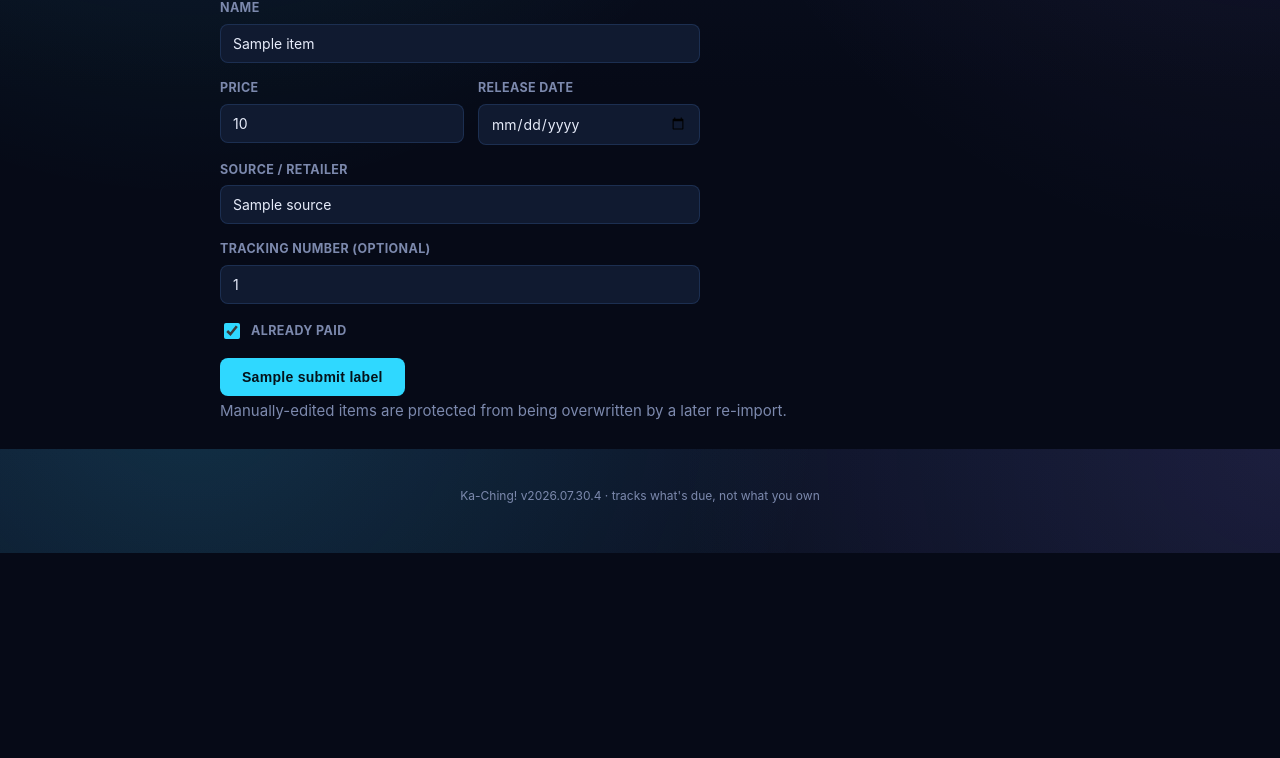
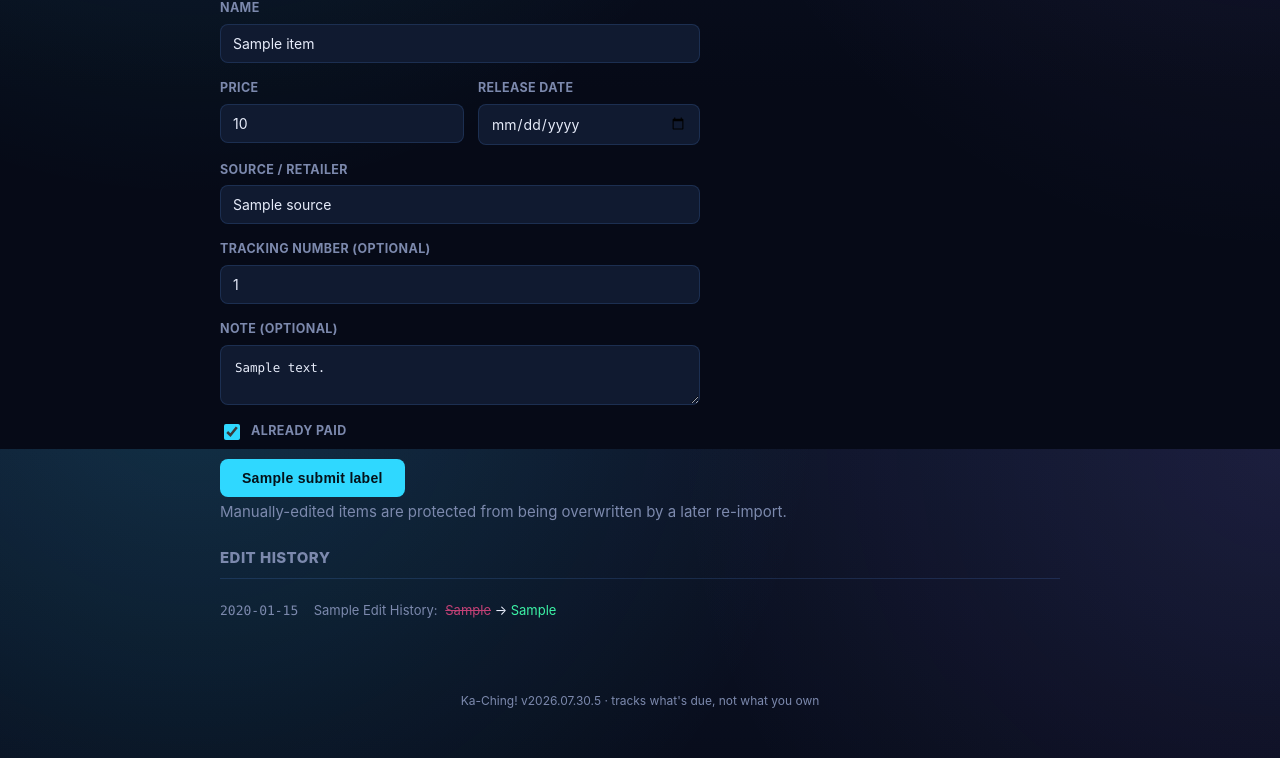
Before and after one commit to callum87-Lab/Ka-Ching, a FastAPI app: template app/templates/item_form.html in a window 1280 px wide. Shown: the part 351-1109 px from the top of the page. Before the commit the page ends 904 px from the top, so only its background shows below. Run offline with FastAPI, Linux system fonts and the light colour scheme; the template is opened without the code that fills it: most values are stand-ins (such as "Sample title", 1, 10 or a date in 2020); parts of the project's set-up code (start-up, migrations or seed data) failed here and were passed over.

Commit message:
Shop-tab colours, note field, edit history, tracking search/filter

```diff
--- a/app/db.py
+++ b/app/db.py
@@ -68,6 +68,18 @@ CREATE TABLE IF NOT EXISTS sync_state (
     last_synced_at TEXT,
     created_at TEXT NOT NULL
 );
+
+-- A lightweight audit trail for manual edits only (not routine
+-- parser/import refreshes, which are expected to update things and
+-- would just add noise) - so an overwritten value isn't just gone.
+CREATE TABLE IF NOT EXISTS item_history (
+    id INTEGER PRIMARY KEY AUTOINCREMENT,
+    item_id INTEGER NOT NULL,
+    changed_at TEXT NOT NULL,
+    field_name TEXT NOT NULL,
+    old_value TEXT,
+    new_value TEXT
+);
 """
 
 # Columns added after each table's initial release. Listed here so an
--- a/app/main.py
+++ b/app/main.py
@@ -30,7 +30,7 @@ logger = logging.getLogger("kaching")
 app = FastAPI(title="Ka-Ching!")
 templates = Jinja2Templates(directory=os.path.join(APP_DIR, "templates"))
 
-APP_VERSION = "2026.07.30.4"
+APP_VERSION = "2026.07.30.5"
 templates.env.globals["app_version"] = APP_VERSION
 app.mount("/static", StaticFiles(directory=os.path.join(APP_DIR, "static")), name="static")
 
@@ -1272,6 +1272,11 @@ def edit_item_form(request: Request, item_id: int):
     cur.execute("SELECT * FROM items WHERE id = ?", (item_id,))
     item = cur.fetchone()
     all_sources = get_all_sources(cur)
+    cur.execute(
+        "SELECT * FROM item_history WHERE item_id = ? ORDER BY id DESC LIMIT 20",
+        (item_id,),
+    )
+    edit_history = [dict(r) for r in cur.fetchall()]
     conn.close()
     if not item:
         return RedirectResponse(url="/", status_code=303)
@@ -1282,6 +1287,7 @@ def edit_item_form(request: Request, item_id: int):
         "all_sources": all_sources,
         "heading": "Edit item",
         "submit_label": "Save changes",
+        "edit_history": edit_history,
     })
 
 
@@ -1294,23 +1300,44 @@ def update_item(
     source: str = Form(...),
     already_paid: str | None = Form(None),
     tracking_number: str = Form(""),
+    note: str = Form(""),
 ):
     today = date.today()
     release_iso = _parse_item_form_date(release_date, today)
     charge_status = "charged" if already_paid else "not_charged"
     source_clean = source.strip() or DEFAULT_SOURCE
     tracking_clean = tracking_number.strip() or None
+    note_clean = note.strip() or None
 
     conn = db.get_db()
     cur = conn.cursor()
+
+    cur.execute("SELECT * FROM items WHERE id = ?", (item_id,))
+    existing = cur.fetchone()
+    now = db.utc_now()
+
+    new_values = {
+        "name": name.strip(), "price": price, "release_date": release_iso,
+        "source": source_clean, "charge_status": charge_status,
+        "tracking_number": tracking_clean, "note": note_clean,
+    }
+    if existing is not None:
+        for field, new_val in new_values.items():
+            old_val = existing[field]
+            if str(old_val or "") != str(new_val or ""):
+                cur.execute(
+                    "INSERT INTO item_history (item_id, changed_at, field_name, old_value, new_value) VALUES (?, ?, ?, ?, ?)",
+                    (item_id, now, field, old_val, new_val),
+                )
+
     cur.execute(
         """
         UPDATE items
         SET name = ?, price = ?, release_date = ?, source = ?, charge_status = ?, manual_override = 1,
-            tracking_number = ?, updated_at = ?
+            tracking_number = ?, note = ?, updated_at = ?
         WHERE id = ?
         """,
-        (name.strip(), price, release_iso, source_clean, charge_status, tracking_clean, db.utc_now(), item_id),
+        (name.strip(), price, release_iso, source_clean, charge_status, tracking_clean, note_clean, now, item_id),
     )
     conn.commit()
     conn.close()
@@ -1333,15 +1360,15 @@ SEARCH_SORT_OPTIONS = {
 }
 
 
-def build_search_query(q, source, status, start_date, end_date, min_price=None, max_price=None):
+def build_search_query(q, source, status, start_date, end_date, min_price=None, max_price=None, has_tracking=None):
     """Returns (where_clause, params) shared by the search page and CSV
     export, so both stay in sync with exactly the same filtering logic."""
     conditions = []
     params = []
     if q and q.strip():
         term = f"%{q.strip()}%"
-        conditions.append("(name LIKE ? OR order_number LIKE ? OR source LIKE ?)")
-        params.extend([term, term, term])
+        conditions.append("(name LIKE ? OR order_number LIKE ? OR source LIKE ? OR tracking_number LIKE ?)")
+        params.extend([term, term, term, term])
     if source:
         clause, extra_params = source_filter_sql(source)
         conditions.append(clause)
@@ -1352,6 +1379,10 @@ def build_search_query(q, source, status, start_date, end_date, min_price=None,
         conditions.append("charge_status != 'charged' AND status != 'cancelled'")
     elif status == "cancelled":
         conditions.append("status = 'cancelled'")
+    if has_tracking == "yes":
+        conditions.append("tracking_number IS NOT NULL AND tracking_number != ''")
+    elif has_tracking == "no":
+        conditions.append("(tracking_number IS NULL OR tracking_number = '')")
     if start_date:
         conditions.append("release_date >= ?")
         params.append(start_date)
@@ -1682,6 +1713,7 @@ def search_items(
     sort: str | None = None,
     min_price: str | None = None,
     max_price: str | None = None,
+    has_tracking: str | None = None,
 ):
     conn = db.get_db()
     cur = conn.cursor()
@@ -1718,7 +1750,7 @@ def search_items(
 
     has_filter = bool(
         (q and q.strip()) or source or (status and status != "all") or start_date or end_date
-        or min_price_val is not None or max_price_val is not None
+        or min_price_val is not None or max_price_val is not None or has_tracking
     )
 
     results = []
@@ -1729,7 +1761,7 @@ def search_items(
 
     if has_filter:
         where_clause, params = build_search_query(
-            q, source, active_status, start_date, end_date, min_price_val, max_price_val
+            q, source, active_status, start_date, end_date, min_price_val, max_price_val, has_tracking
         )
         order_sql = SEARCH_SORT_OPTIONS[active_sort][0]
 
@@ -1759,6 +1791,7 @@ def search_items(
         "all_sources": all_sources,
         "active_source": source or "",
         "active_status": active_status,
+        "active_has_tracking": has_tracking or "",
         "start_date": start_date or "",
         "end_date": end_date or "",
         "min_price": min_price or "",
@@ -1786,6 +1819,7 @@ def export_search_csv(
     sort: str | None = None,
     min_price: str | None = None,
     max_price: str | None = None,
+    has_tracking: str | None = None,
 ):
     """Downloads whatever's currently filtered on the search page as a CSV
     file - reuses the exact same query-building logic, so the export always
@@ -1809,7 +1843,7 @@ def export_search_csv(
     conn = db.get_db()
     cur = conn.cursor()
     where_clause, params = build_search_query(
-        q, source, active_status, start_date, end_date, min_price_val, max_price_val
+        q, source, active_status, start_date, end_date, min_price_val, max_price_val, has_tracking
     )
     order_sql = SEARCH_SORT_OPTIONS[active_sort][0]
     cur.execute(f"SELECT * FROM items WHERE {where_clause} ORDER BY {order_sql}", params)
--- a/app/static/style.css
+++ b/app/static/style.css
@@ -633,8 +633,15 @@ a:focus-visible, button:focus-visible, textarea:focus-visible {
   border-color: var(--neon-blue);
   box-shadow: 0 0 16px rgba(47, 216, 255, 0.7);
 }
+.shop-filter-tab[style*="--shop-color"].active {
+  background: none;
+  color: var(--shop-color);
+  border-color: var(--shop-color);
+  box-shadow: 0 0 10px var(--shop-color);
+}
 .range-tab.active:hover,
 .shop-filter-tab.active:hover { color: #04121a; }
+.shop-filter-tab[style*="--shop-color"].active:hover { color: var(--shop-color); }
 
 .chart { padding: 8px 0 0; }
 .trend-svg {
@@ -1540,3 +1547,20 @@ button:hover { box-shadow: 0 0 16px rgba(47, 216, 255, 0.55); }
 .recent-release-date { color: var(--text-muted); font-size: 12px; width: 60px; flex-shrink: 0; }
 .recent-release-name { flex: 1; min-width: 0; overflow: hidden; text-overflow: ellipsis; white-space: nowrap; margin: 0 10px; }
 .recent-release-price { flex-shrink: 0; color: var(--neon-blue); font-weight: 700; }
+
+/* --- Edit history --- */
+.edit-history-block { margin-top: 24px; }
+.edit-history-list { list-style: none; margin: 0; padding: 0; }
+.edit-history-list li {
+  padding: 8px 0;
+  border-bottom: 1px solid var(--border);
+  font-size: 13px;
+}
+.edit-history-list li:last-child { border-bottom: none; }
+.edit-history-date { display: inline-block; width: 90px; font-family: var(--font-mono); }
+.edit-history-field { color: var(--text-muted); text-transform: capitalize; margin-right: 4px; }
+.edit-history-old { color: var(--neon-pink); text-decoration: line-through; opacity: 0.75; }
+.edit-history-new { color: var(--neon-green); }
+
+/* --- Note shown inline in item lists (Search) --- */
+.item-note-line { font-size: 12px; color: var(--neon-violet); margin-top: 2px; }
--- a/app/templates/dashboard.html
+++ b/app/templates/dashboard.html
@@ -237,7 +237,7 @@
      class="shop-filter-tab {{ 'active' if not active_source else '' }}">All shops</a>
   {% for s in filter_tab_sources %}
   <a href="/?month={{ viewed_month_param }}&chart_range={{ active_chart_range }}&source={{ s }}"
-     class="shop-filter-tab {{ 'active' if active_source == s else '' }}">{{ s }}</a>
+     class="shop-filter-tab {{ 'active' if active_source == s else '' }}" style="--shop-color: {{ source_colors[s] }};">{{ s }}</a>
   {% endfor %}
 </div>
 {% endif %}
--- a/app/templates/insights.html
+++ b/app/templates/insights.html
@@ -142,7 +142,7 @@
     </div>
     {% if priciest_item %}
     <a href="/items/{{ priciest_item.id }}/edit" class="insight-card-note insight-card-note-link">
-      Priciest so far: {{ priciest_item.name }}, {{ currency() }}{{ "%.2f"|format(priciest_item.price) }}.
+      Edit priciest item &rarr;
     </a>
     {% endif %}
   </div>
--- a/app/templates/item_form.html
+++ b/app/templates/item_form.html
@@ -40,6 +40,11 @@
       <input type="text" name="tracking_number" value="{{ item.tracking_number if item and item.tracking_number else '' }}" placeholder="e.g. NP678811691GB">
     </label>
 
+    <label>
+      <span>Note <span class="muted">(optional)</span></span>
+      <textarea name="note" rows="2" placeholder="e.g. release date not yet confirmed">{{ item.note if item and item.note else '' }}</textarea>
+    </label>
+
     <label class="checkbox-row">
       <input type="checkbox" name="already_paid" value="yes" {{ 'checked' if item and item.charge_status == 'charged' else '' }}>
       <span>Already paid</span>
@@ -56,6 +61,25 @@
     one-off purchase, or just something you want to track by hand.
     {% endif %}
   </p>
+
+  {% if edit_history %}
+  <div class="edit-history-block">
+    <div class="block-head">
+      <h2>Edit history</h2>
+    </div>
+    <ul class="edit-history-list">
+      {% for h in edit_history %}
+      <li>
+        <span class="edit-history-date muted">{{ h.changed_at[:10] }}</span>
+        <span class="edit-history-field">{{ h.field_name.replace('_', ' ') }}:</span>
+        <span class="edit-history-old">{{ h.old_value if h.old_value else '(blank)' }}</span>
+        &rarr;
+        <span class="edit-history-new">{{ h.new_value if h.new_value else '(blank)' }}</span>
+      </li>
+      {% endfor %}
+    </ul>
+  </div>
+  {% endif %}
 </section>
 
 {% endblock %}
```
Also changed, not shown: app/templates/search.html (+13 -1 lines).
